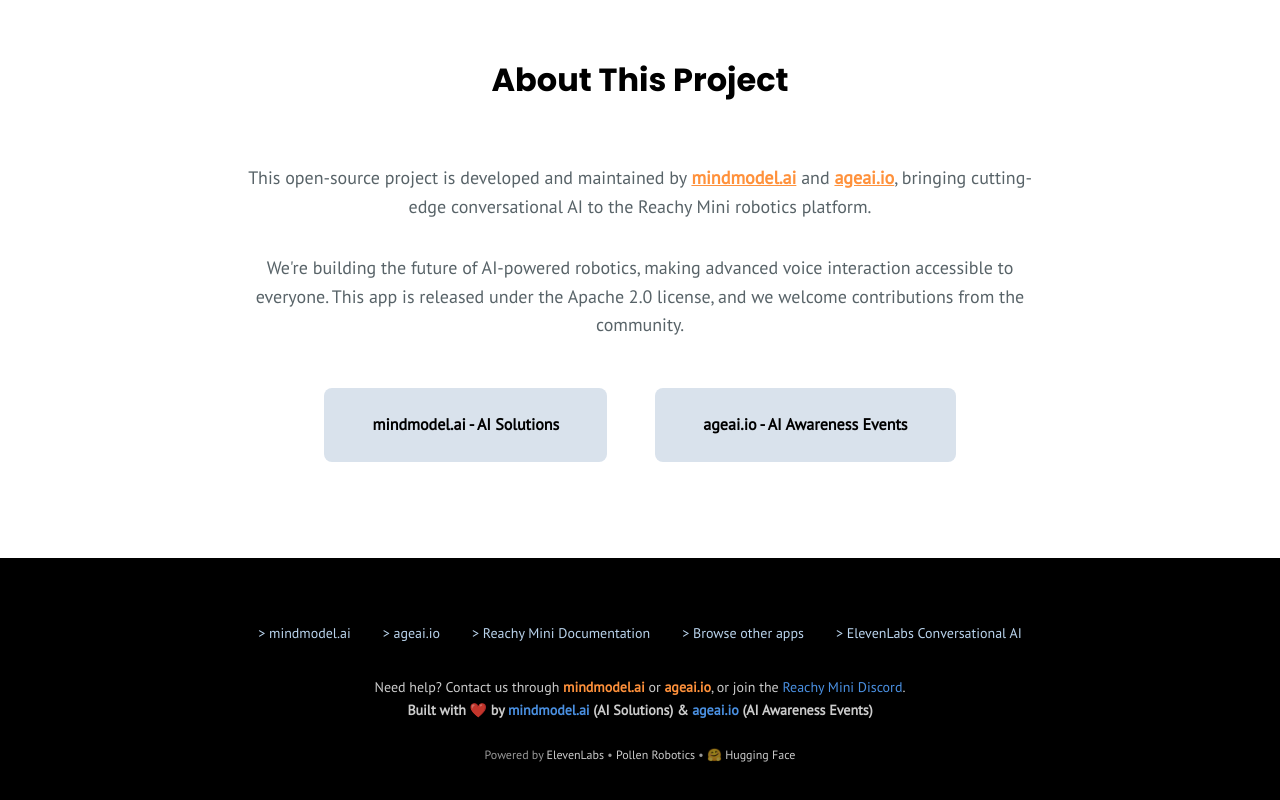
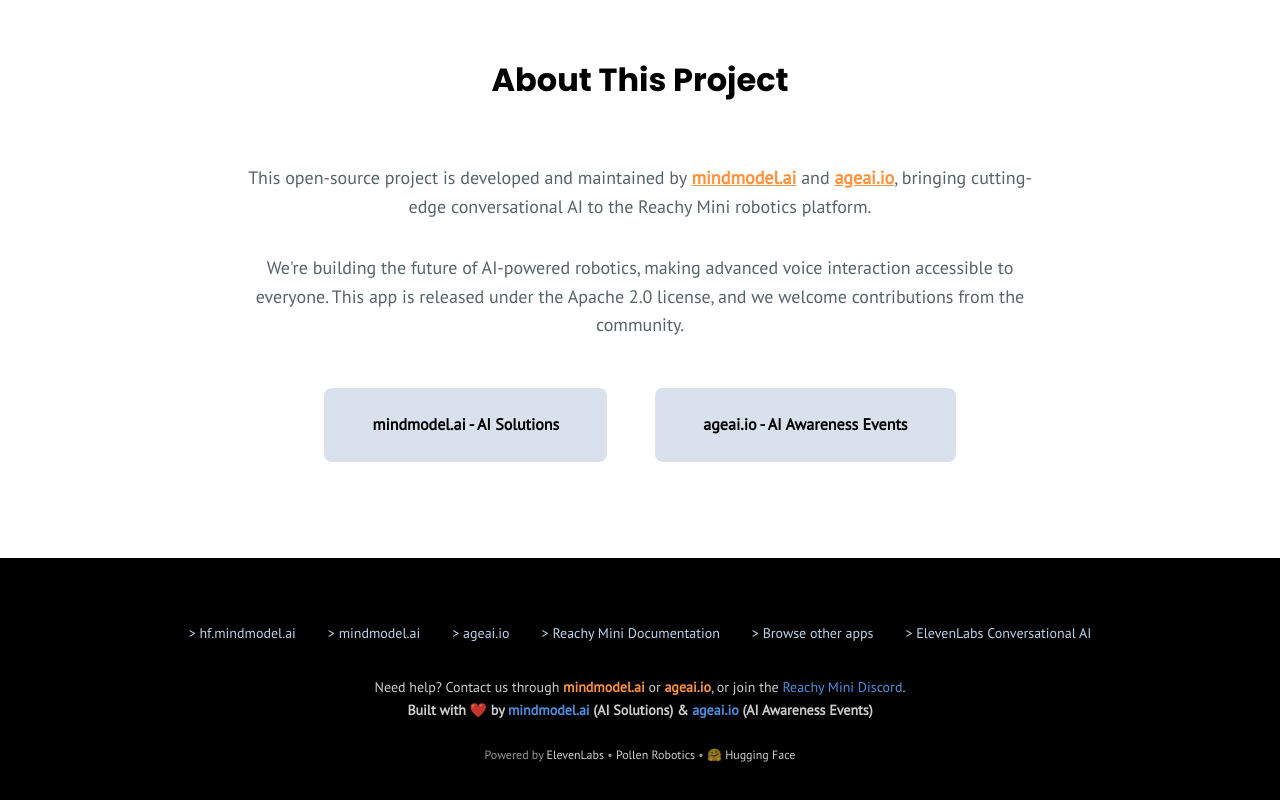
Before and after one commit to oankit/reachy-mini-elevenlabs, a plain HTML site: page index.html in a window 1280 px wide. Shown: the part 4601-5401 px from the top of the page. Drawn offline with Linux system fonts and the light colour scheme.

Commit message:
Update all references to use custom domain hf.mindmodel.ai

```diff
--- a/index.html
+++ b/index.html
@@ -253,6 +253,7 @@
     <div class="container">
       <div class="footer-content">
         <div class="footer-links">
+          <a href="https://hf.mindmodel.ai" target="_blank" rel="noopener">> hf.mindmodel.ai</a>
           <a href="https://mindmodel.ai?utm_content=huggingface" target="_blank" rel="noopener">> mindmodel.ai</a>
           <a href="https://ageai.io?utm_content=huggingface" target="_blank" rel="noopener">> ageai.io</a>
           <a href="https://github.com/pollen-robotics/reachy_mini" target="_blank" rel="noopener">> Reachy Mini Documentation</a>
```
Also changed, not shown: 2 other files.
